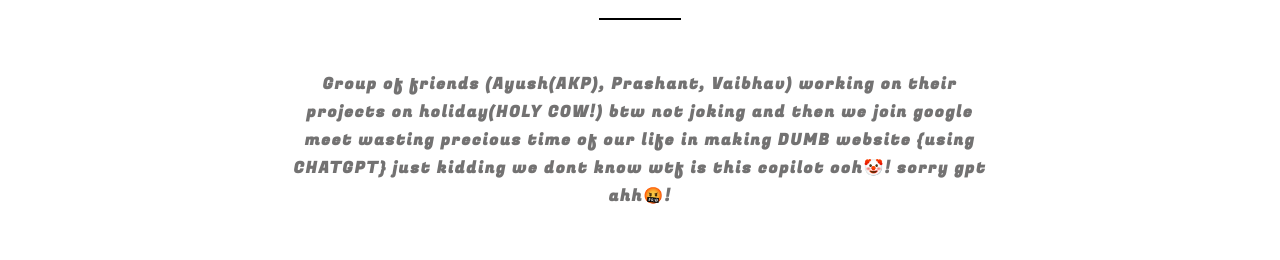
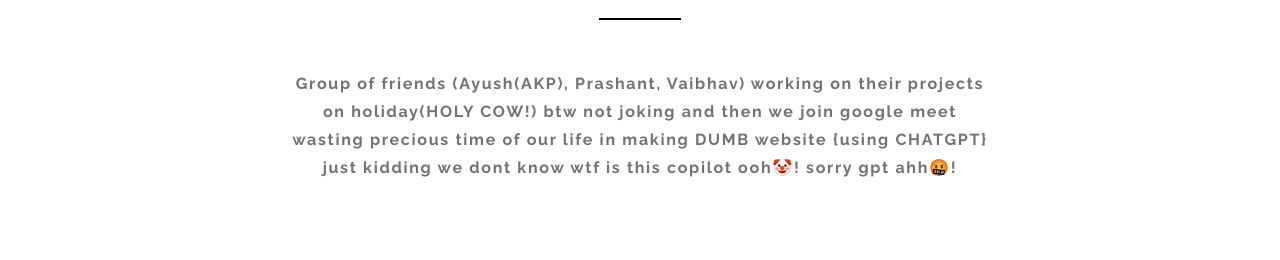
Before and after one commit to White-hat-Sr/ATV-Projects, a plain HTML site: page index.html in a window 1280 px wide. Shown: the part 1194-1454 px from the top of the page. Drawn offline with nearby package versions, Linux system fonts and the light colour scheme; some packages are replaced by stand-ins of ours; a web font is replaced by a local one.

Commit message:
Update style.css

```diff
--- a/assets/css/style.css
+++ b/assets/css/style.css
@@ -195,8 +195,6 @@ h6 {
 
 p {
   margin: 0;
-  font-family: 'Fugaz One', cursive;
-  font-size: 10vw;
 }
 
 .title-section hr {
```
